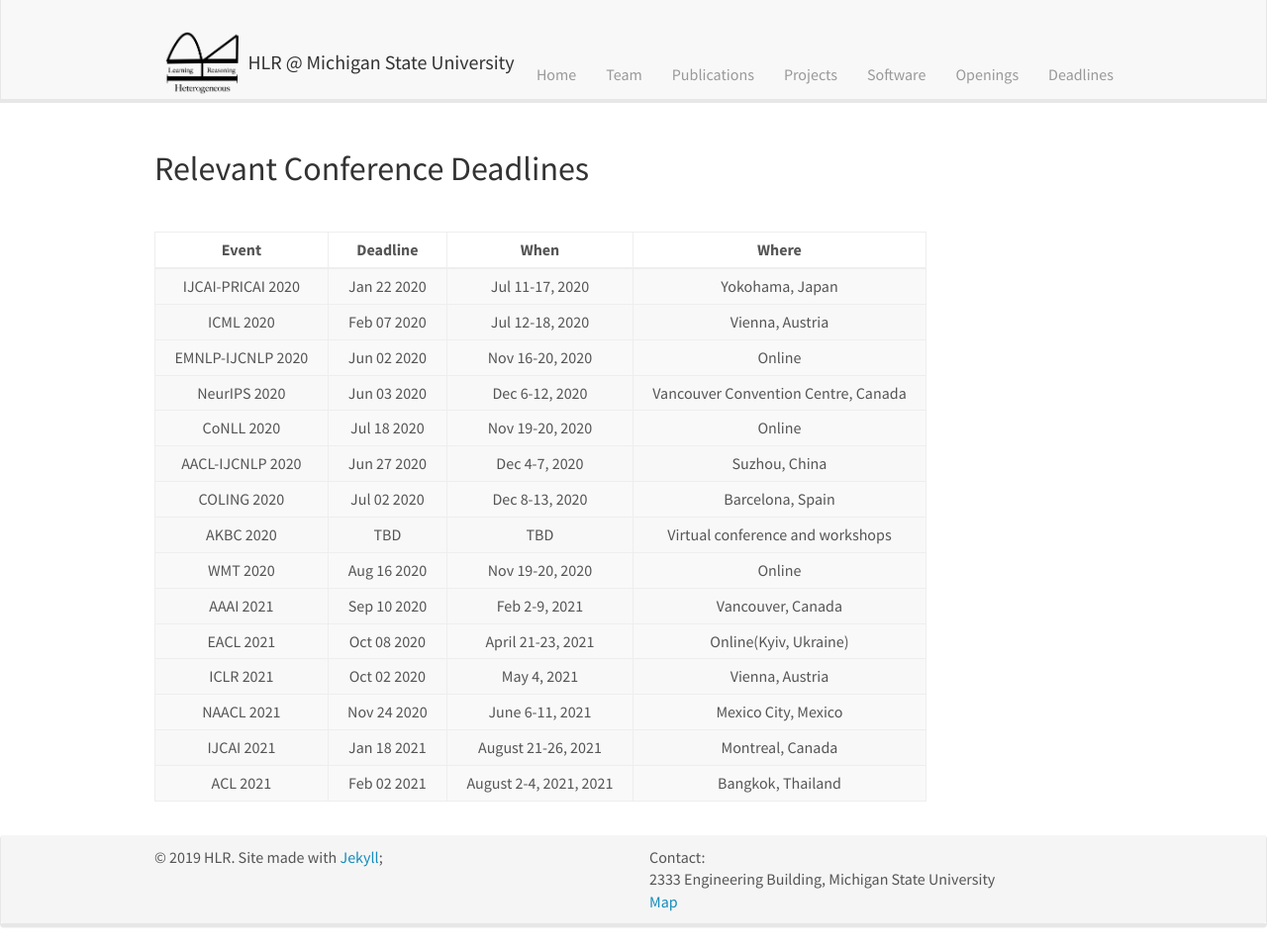
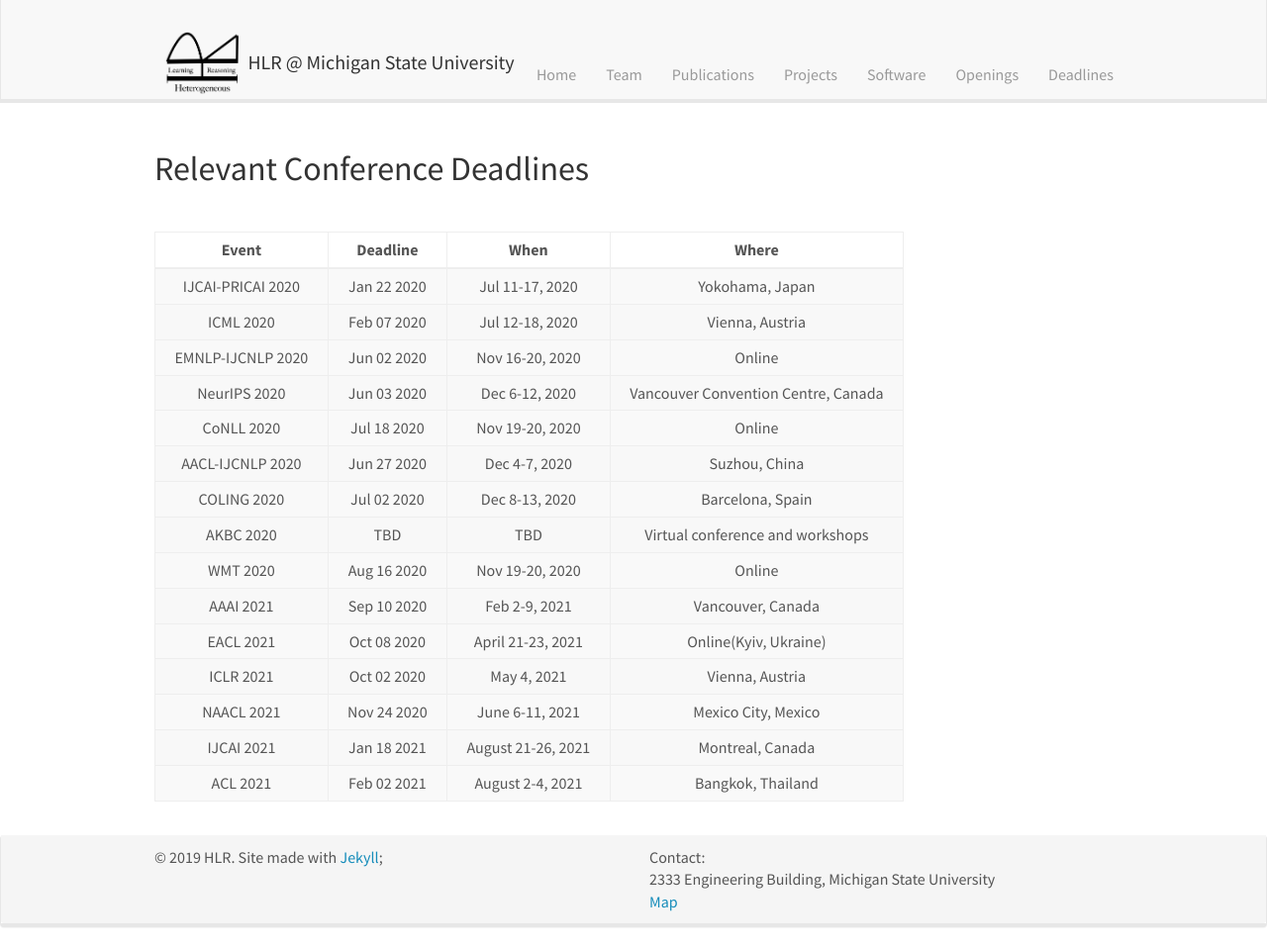
Before and after one commit to HLR/HLR.github.io, a Jekyll site: the page built from _pages/deadlines.md, in a window 1280 px wide and 959 px high. Shown: the whole window at 99% size. Built offline with Jekyll 4.4.1, drawn with Linux system fonts in a browser that asks for light colours; nearby versions of some CDN libraries.

Commit message:
Update deadlines.md

```diff
--- a/_pages/deadlines.md
+++ b/_pages/deadlines.md
@@ -28,7 +28,7 @@ permalink: /deadlines/
 | &nbsp; ICLR 2021  &nbsp; | &nbsp;  Oct 02 2020    &nbsp; | &nbsp;  May 4, 2021   &nbsp; | &nbsp;  Vienna, Austria &nbsp; |
 | &nbsp; NAACL 2021  &nbsp; | &nbsp;  Nov 24 2020    &nbsp; | &nbsp;  June 6-11, 2021   &nbsp; | &nbsp;  Mexico City, Mexico &nbsp; |
 | &nbsp; IJCAI 2021  &nbsp; | &nbsp;  Jan 18 2021    &nbsp; | &nbsp;  August 21-26, 2021   &nbsp; | &nbsp;  Montreal, Canada &nbsp; |
-| &nbsp; ACL 2021  &nbsp; | &nbsp;  Feb 02 2021     &nbsp; | &nbsp;  August 2-4, 2021, 2021   &nbsp; | &nbsp;  Bangkok, Thailand &nbsp; |
+| &nbsp; ACL 2021  &nbsp; | &nbsp;  Feb 02 2021     &nbsp; | &nbsp;  August 2-4, 2021   &nbsp; | &nbsp;  Bangkok, Thailand &nbsp; |
 {:.table-striped .table-bordered}
 
 &nbsp;
```
